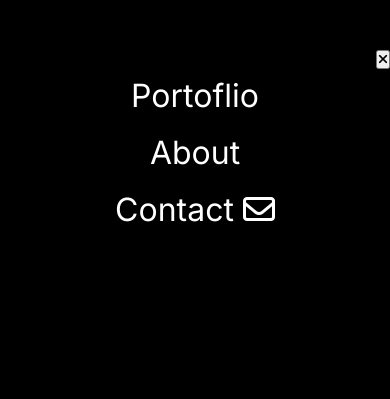
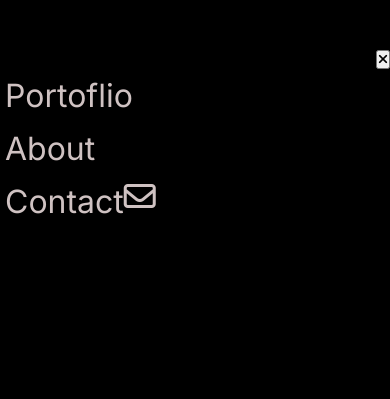
Before and after one commit to Shedrack-Sunday/Code-Review-Task2, a plain HTML site: page index.html in a window 390 px wide. Both pictures are taken after a click on the button 366 px from the left and 27 px from the top of the page. Shown: the top 399 px of the page. Drawn offline with Linux system fonts and the light colour scheme.

Commit message:
Add stylin fix

```diff
--- a/css/main.css
+++ b/css/main.css
@@ -78,7 +78,9 @@ header {
 
 #mobile-nav a {
   font-size: 32px;
-  color: white;
+  color: rgb(207, 194, 194);
+  display: flex;
+  justify-content: flex-start;
 }
 
 main {
```
